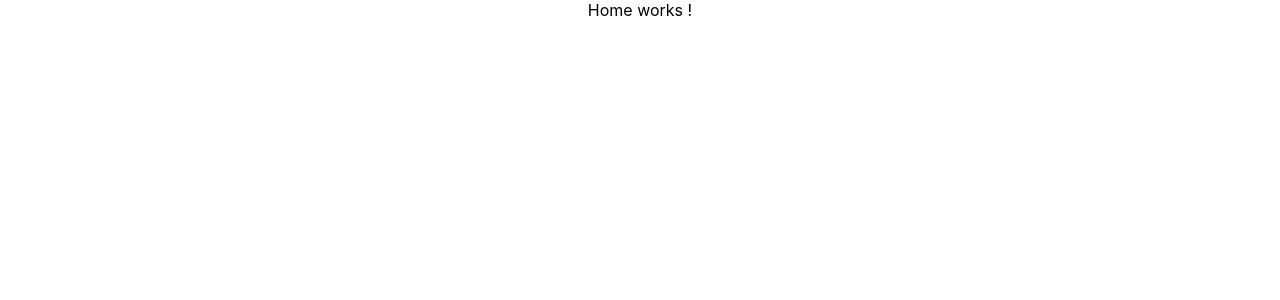
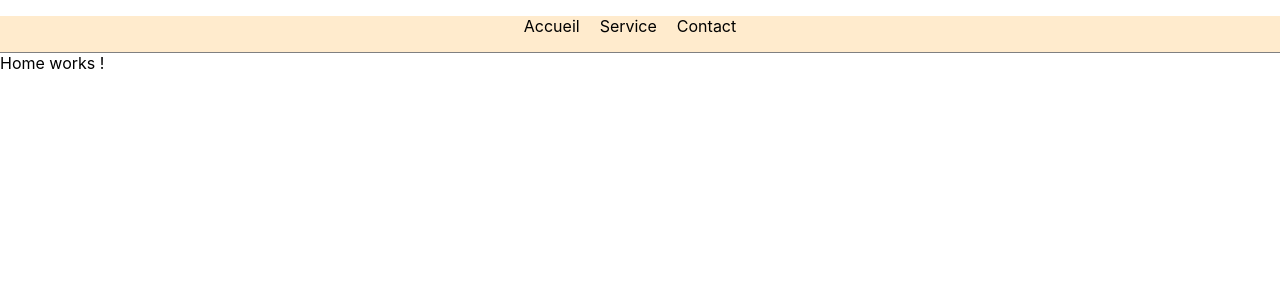
Before and after one commit to hhachich/coktail, a React (Create React App) app: page /home in a window 1280 px wide. Shown: the top 300 px of the page. Built offline with nearby package versions, Linux system fonts and the light colour scheme.

Commit message:
Navigation Router Link et Header

```diff
--- a/src/App.css
+++ b/src/App.css
@@ -1,6 +1,6 @@
-.App {
+/* .App {
   text-align: center;
-}
+} */
 
 .App-logo {
   height: 40vmin;
--- /dev/null
+++ b/src/components/public/Header.js
@@ -0,0 +1,18 @@
+import React from 'react';
+import { Link } from 'react-router-dom';
+import './header.css';
+const Header = () => {
+    return (
+        <header>
+             <nav>
+                  <ul>
+                    <li><Link to="/home">Accueil</Link></li>
+                    <li><Link to="/service">Service</Link></li>
+                    <li><Link to="/contact">Contact</Link></li>
+                   </ul>
+             </nav>
+        </header>
+    );
+};
+
+export default Header;
--- /dev/null
+++ b/src/components/public/header.css
@@ -0,0 +1,18 @@
+header{
+    text-align: center;
+    background-color: blanchedalmond;
+    border-bottom: solid 1px grey;
+
+}
+ul{
+   list-style: none;
+   padding: 0px;
+}
+ul li  {
+    display: inline-block;
+    margin-right: 20px;
+}
+a{
+    text-decoration: none;
+    color: black;
+}
--- a/src/pages/Contact.js
+++ b/src/pages/Contact.js
@@ -1,8 +1,9 @@
 import React from 'react';
-
+import Header from '../components/public/Header';
 const Contact = () => {
     return (
         <div>
+             <Header/>
             Contact works !
         </div>
     );
--- a/src/pages/Home.js
+++ b/src/pages/Home.js
@@ -1,8 +1,10 @@
 import React from 'react';
+import Header from '../components/public/Header';
 
 const Home = () => {
     return (
         <div>
+            <Header/>
             Home works !
         </div>
     );
--- a/src/pages/Service.js
+++ b/src/pages/Service.js
@@ -1,8 +1,9 @@
 import React from 'react';
-
+import Header from '../components/public/Header';
 const Service = () => {
     return (
         <div>
+             <Header/>
            Service works !
         </div>
     );
```
